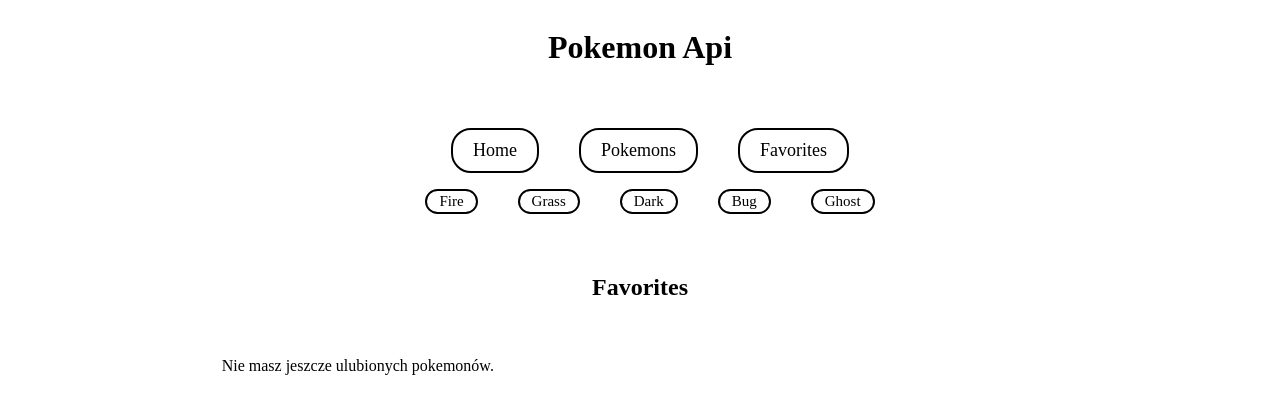
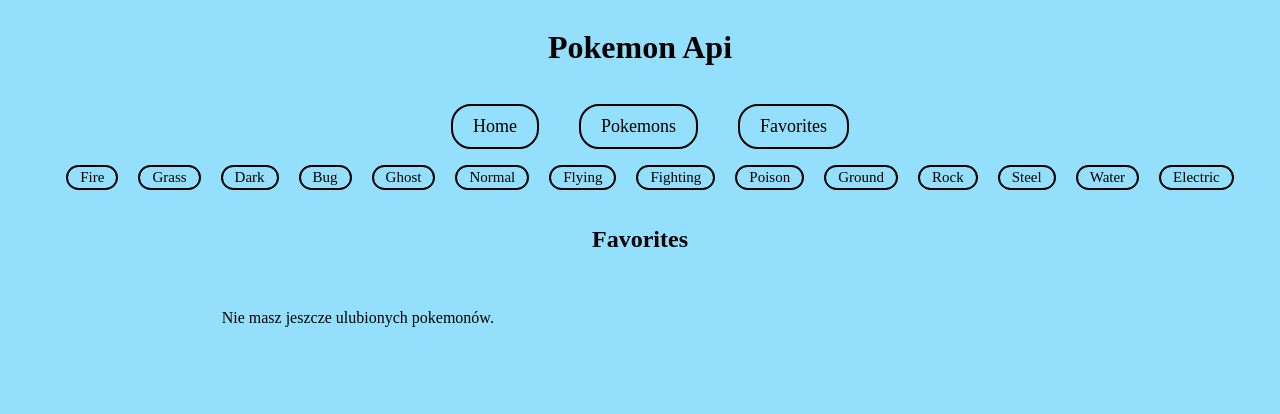
Before and after one commit to madamski9/McDonaldsWebApp, a Next.js app in the folder lab03/: page /favourites in a window 1280 px wide. Shown: the top 414 px of the page. Built offline with nearby package versions, Linux system fonts and the light colour scheme.

Commit message:
poprawki2

```diff
--- a/lab03/app/components/Navigation.js
+++ b/lab03/app/components/Navigation.js
@@ -62,6 +62,69 @@
             Ghost
           </Link>
         </li>
+        <li>
+          <Link
+            href={`/pokemon?${createQueryString('normal')}`}
+          >
+            Normal
+          </Link>
+        </li>
+        <li>
+          <Link
+            href={`/pokemon?${createQueryString('flying')}`}
+          >
+            Flying
+          </Link>
+        </li>
+        <li>
+          <Link
+            href={`/pokemon?${createQueryString('fighting')}`}
+          >
+            Fighting
+          </Link>
+        </li>
+        <li>
+          <Link
+            href={`/pokemon?${createQueryString('poison')}`}
+          >
+            Poison
+          </Link>
+        </li>
+        <li>
+          <Link
+            href={`/pokemon?${createQueryString('ground')}`}
+          >
+            Ground
+          </Link>
+        </li>
+        <li>
+          <Link
+            href={`/pokemon?${createQueryString('rock')}`}
+          >
+            Rock
+          </Link>
+        </li>
+        <li>
+          <Link
+            href={`/pokemon?${createQueryString('steel')}`}
+          >
+            Steel
+          </Link>
+        </li>
+        <li>
+          <Link
+            href={`/pokemon?${createQueryString('water')}`}
+          >
+            Water
+          </Link>
+        </li>
+        <li>
+          <Link
+            href={`/pokemon?${createQueryString('electric')}`}
+          >
+            Electric
+          </Link>
+        </li>
       </ul>
     </nav>
   )
--- a/lab03/app/globals.css
+++ b/lab03/app/globals.css
@@ -1,3 +1,6 @@
+body {
+  background-color: rgb(148, 223, 251);
+}
 .header {
   display: flex;
   flex-direction: column;
@@ -29,6 +32,7 @@
   border-radius: 20px;
   padding: 10px;
   cursor: pointer;
+  background-color: rgb(212, 245, 212);
 }
 
 .pokemon-details {
@@ -96,7 +100,6 @@
 
 nav {
   text-align: center;
-  margin: 20px 0;
   margin-left: 10px;
 }
 
@@ -107,8 +110,11 @@
   padding: 0;
 }
 
-.nav-list li, .nav-list2 li {
+.nav-list li {
   margin: 0 20px;
+}
+.nav-list2 li {
+  margin: 0 10px;
 }
 
 .nav-list a {
@@ -162,12 +168,12 @@
 }
 
 .star:hover {
-  background-color: rgb(255, 221, 30);
+  background-color: rgb(255, 217, 0);
   border-color: yellow;
 }
 
 .star-checkbox:checked + .star {
-  background-color: rgb(255, 221, 30);
+  background-color: rgb(255, 217, 0);
   border-color: yellow;
 }
 
```
Also changed, not shown: lab03/app/pokemon/page.js (+4 -3 lines).
